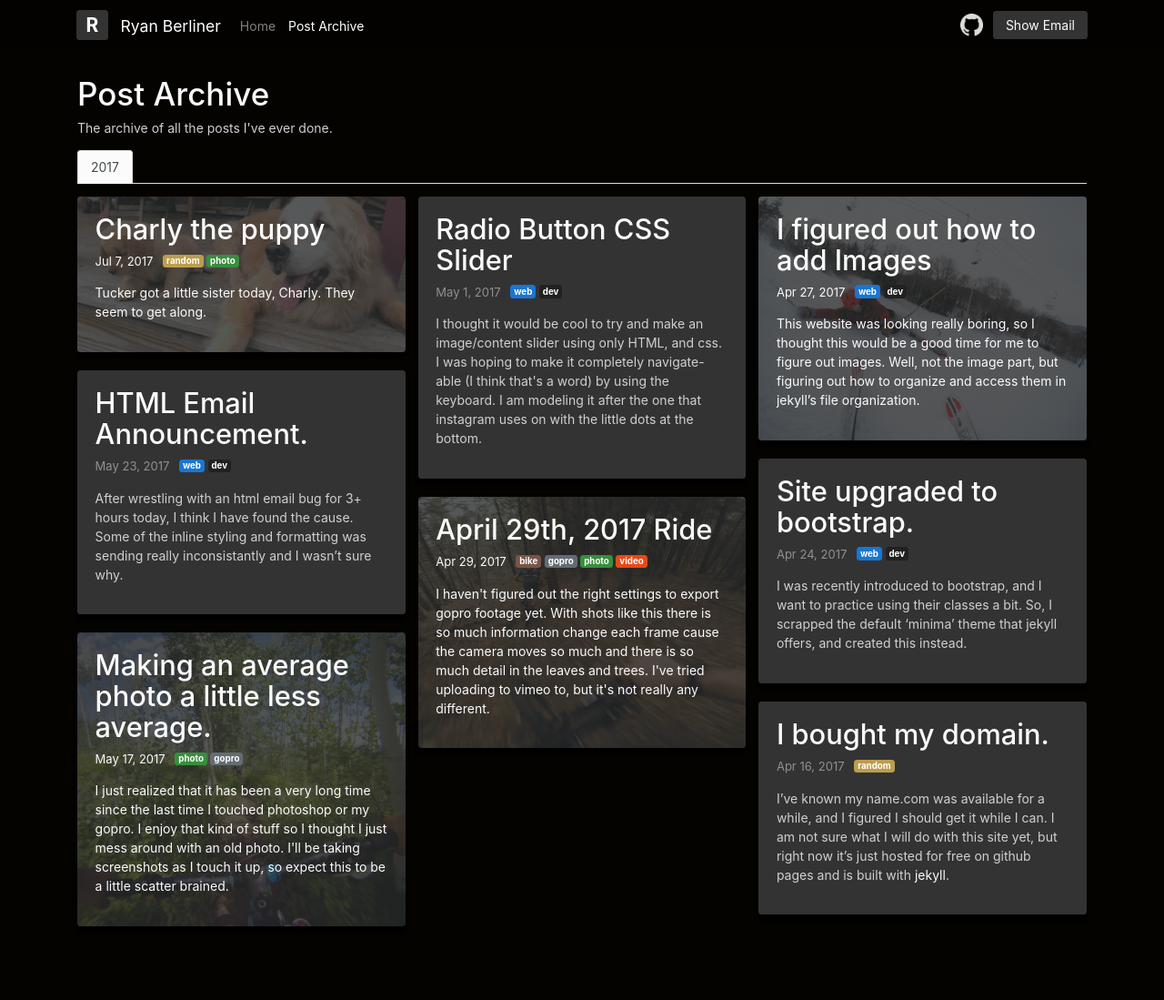
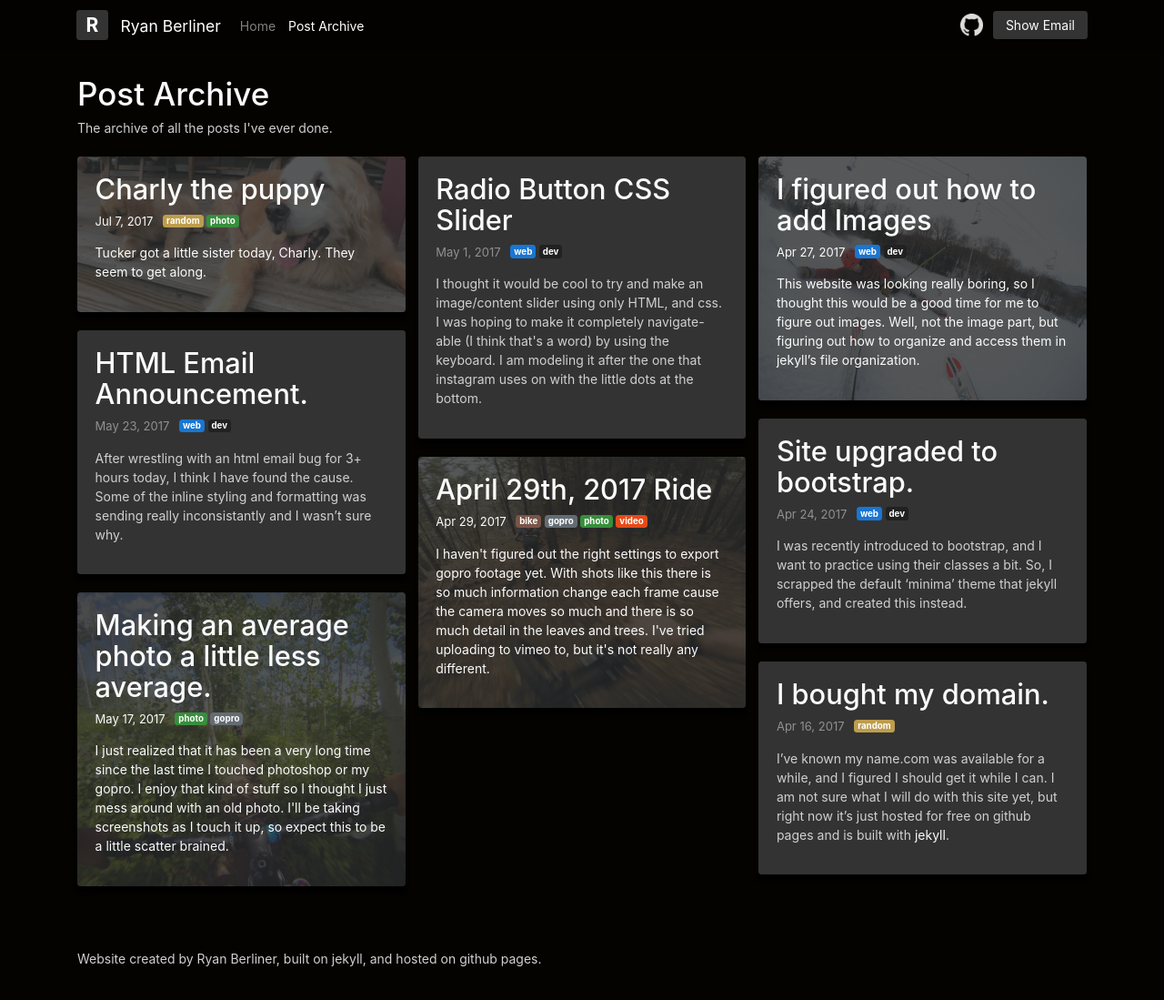
Before and after one commit to RyanBerliner/ryanberliner.github.io, a Jekyll site: the page built from archive.html, in a window 1280 px wide. Shown: the whole page at 91% size. Built offline with Jekyll 4.4.1, drawn with Linux system fonts in a browser that asks for light colours; nearby versions of some CDN libraries; before the commit the page ends 1066 px from its top, so only the background shows below that.

```diff
--- a/_includes/footer.html
+++ b/_includes/footer.html
@@ -1,23 +1,12 @@
-<!-- <div class="footer-wrapper">
+<div class="footer-wrapper">
     <footer class="container">
         <div class="row">
             <div class="col-lg-12">
-                <ul class="contact-list">
-                    <li>by
-                    {% if site.author %}
-                        {{ site.author | escape }}
-                    {% else %}
-                        {{ site.title | escape }}
-                    {% endif %}
-                    </li>
-                    {% if site.email %}
-                        <li><a href="mailto:{{ site.email }}">{{ site.email }}</a></li>
-                    {% endif %}
-                </ul>
+                Website created by Ryan Berliner, built on jekyll, and hosted on github pages.
             </div>
             <div class="col-lg-12">
                 <p>{{ site.description | escape }}</p>
             </div>
         </div>
     </footer>
-</div> -->
+</div>
--- a/_includes/head.html
+++ b/_includes/head.html
@@ -38,4 +38,12 @@
 		element.removeAttr("id");
 		$(".email-shown").select();
 	}
+  $(document).ready(function() {
+    $(".navbar-collapse").on('show.bs.collapse', function (e) {
+      $("header:not(.post-header)").addClass("dark");
+    });
+    $(".navbar-collapse").on('hide.bs.collapse', function (e) {
+      $("header:not(.post-header)").removeClass("dark");
+    });
+  });
 </script>
--- a/_layouts/home.html
+++ b/_layouts/home.html
@@ -12,9 +12,10 @@
           var windowHeight  = $(window).height();
           var percentage    = scrollTop/windowHeight;
           var opacity       = Math.pow(percentage * 1.5, 2);
-          var top           = percentage * -250;
+          var top           = percentage * -40;
           $(".underneath").css("opacity", opacity);
-          $(".column-grid").css("top", top + "px");
+          $(".column-grid").css("top", top + "vh");
+          $(".column-grid").css("margin-bottom", top + "vh");
         });
 
       });
--- a/_scss/pages/_home.scss
+++ b/_scss/pages/_home.scss
@@ -43,5 +43,6 @@
   .column-grid {
     position: relative;
     min-height: 70vh;
+    padding-bottom: 4rem;
   }
 }
--- a/_scss/parts/_header.scss
+++ b/_scss/parts/_header.scss
@@ -21,7 +21,7 @@
 
 @media (max-width: 991px) {
   a.nav-link.nav-item:not(:last-child) {
-    border-bottom: 1px solid $object_bg_black;
+    border-bottom: 1px solid #1d1d1d;
   }
 }
 
@@ -45,6 +45,10 @@ header:not(.post-header) {
   width: 100%;
   background-color: rgba(0, 0, 2, 0.3);
   z-index: 100;
+  transition: .3s background-color;
+  &.dark {
+    background-color: rgba(0, 0, 2, 0.85);
+  }
 
   .navbar-brand {
     span {
--- a/_scss/parts/_posts.scss
+++ b/_scss/parts/_posts.scss
@@ -34,6 +34,7 @@ header.post-header {
   border-radius: $border-radius;
   display: inline-block;
   box-shadow: 0px 6px 4px rgb(0, 0, 0);
+  width: 100%;
 
   &.featured-post {
     padding-top: 4rem;
--- a/archive.html
+++ b/archive.html
@@ -13,14 +13,7 @@ sitemap:
   <div class="row">
     <div class="col-md-12">
       <h1>Post Archive</h1>
-      <p>The archive of all the posts I've ever done.</p>
-      <ul class="nav nav-tabs">
-        <li class="nav-item">
-          <a class="nav-link active" href="#">2017</a>
-        </li>
-      </ul>
-    </div>
-    <div class="col-md-12 archive-container">
+      <p class="mb-4">The archive of all the posts I've ever done.</p>
       <div class="column-grid">
         {% for post in site.posts %}
           {% include post/post.html %}
```
